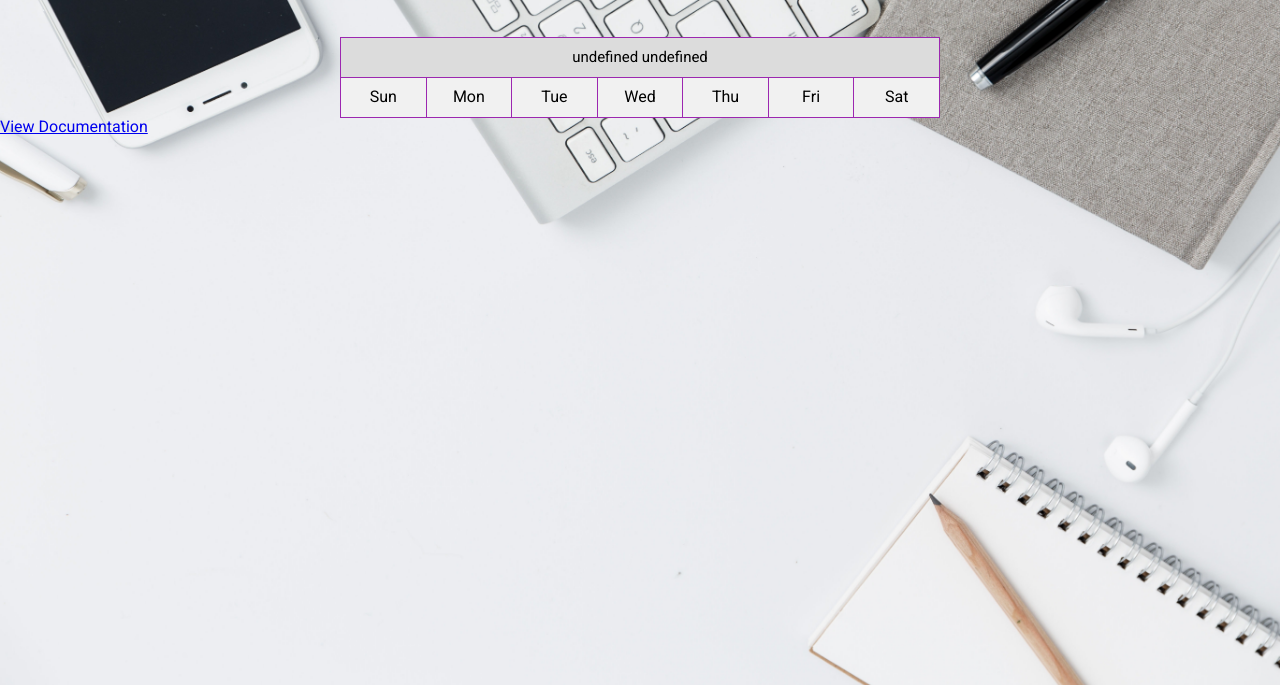
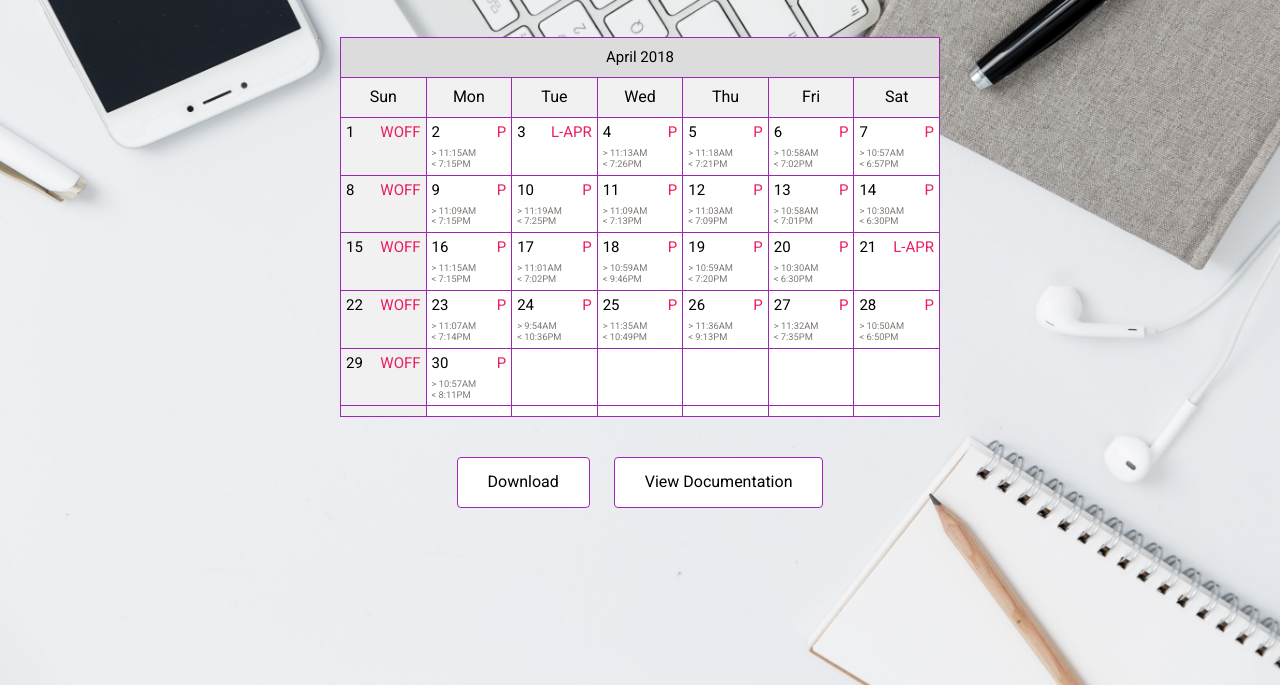
Before and after one commit to jitangupta/attendance-calendar, a website: page index.html in a window 1280 px wide. Shown: the part 115-800 px from the top of the page. Drawn offline with Linux system fonts and the light colour scheme.

Commit message:
demo changes

```diff
--- a/demo/js/demo.js
+++ b/demo/js/demo.js
@@ -12,13 +12,15 @@ calendar.Create();
 
 //Function for reading JSON file
 function loadJSON(callback) {
+
   var xobj = new XMLHttpRequest();
-  xobj.overrideMimeType("application/json");
-  xobj.open("GET", "demo/demo-data.json", false);
-  xobj.onreadystatechange = function() {
-    if (xobj.readyState === 4 && xobj.status === "200") {
-      callback(xobj.responseText);
-    }
+      xobj.overrideMimeType("application/json");
+  xobj.open('GET', 'demo/demo-data.json', false); // Replace 'my_data' with the path to your file
+  xobj.onreadystatechange = function () {
+        if (xobj.readyState == 4 && xobj.status == "200") {
+          // Required use of an anonymous callback as .open will NOT return a value but simply returns undefined in asynchronous mode
+          callback(xobj.responseText);
+        }
   };
   xobj.send(null);
 }
--- a/demo/styles/demo.css
+++ b/demo/styles/demo.css
@@ -19,6 +19,23 @@ html{
     font-weight: 400;
     color: #9C27B0;
 }
+.helpful-links{
+    text-align: center;
+    margin: 30px;
+}
+.helpful-links a{
+    padding: 15px 30px;
+    border: 1px solid #9C27B0;
+    background: #fff;
+    text-decoration: none;
+    color: #000000;
+    border-radius: 4px;
+    margin: 10px;
+    display: inline-block;
+}
+.helpful-links a:focus{
+    outline: none;
+}
 .calender_container{
     max-width: 600px;
     margin: 0 auto;
--- a/index.html
+++ b/index.html
@@ -32,11 +32,11 @@
     <!--Attendance Calendar Container-->
     <div id="calender_container" class="calender_container"></div>
 
-    <!--Documentation Link-->
-    <a href="#">View Documentation</a>
-
-    <!--NPM Package-->
-
+    <!--Helpful links-->
+    <div class="helpful-links">
+      <a href="https://github.com/jitangupta/attendance-calendar/archive/1.0.0.zip">Download</a>
+      <a href="https://github.com/jitangupta/attendance-calendar">View Documentation</a>
+    </div>
 
     <!--Attendance Calendar compiled JS-->
     <script src="dist/js/attendance-calendar.min.js"></script>
```
